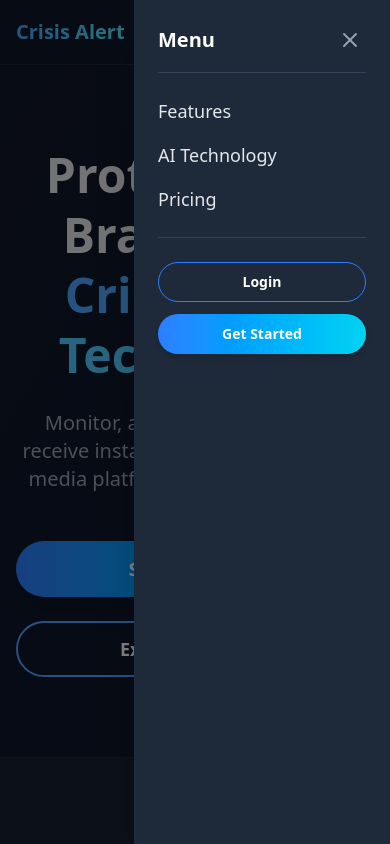
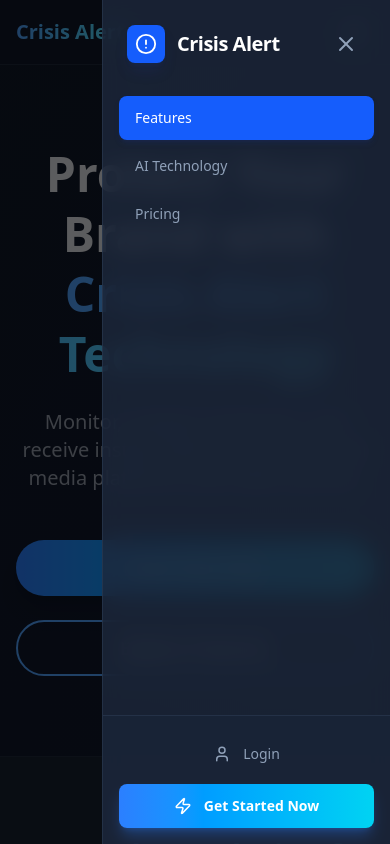
Before and after one commit to RankOutsider/crisis-alert, a Next.js app in the folder frontend/: page / in a window 390 px wide. Both pictures are taken after a click on the button "Open menu". Shown: the top 844 px of the page. Built offline with nearby package versions, Linux system fonts and the light colour scheme; no server answers; what @heroui/react would draw is missing.

Commit message:
feat: Nâng cấp Frontend UI & Backend DB Config
Chỉnh sửa:
- FE: Mobile Menu (Glassmorphism, Active State) và cố định Header Landing Page.
- BE: Cấu hình db.js thêm Connection Pool, Retry mechanism và Logging (Sequelize) để tăng ổn định hệ thống.

```diff
--- a/frontend/app/page.jsx
+++ b/frontend/app/page.jsx
@@ -1,10 +1,14 @@
+// frontend/app/page.jsx
 'use client';
 
-import { useState } from 'react';
+import { useState, useEffect } from 'react'; // Cần import useEffect
 import {
     Search, Zap, Send, FileText, Lock, DollarSign,
-    Check, X, Shield, Crown, BookOpen, Menu, LogOut
+    Check, X, Shield, Crown, BookOpen, Menu, LogOut,
+    User as UserIcon, Settings, AlertCircle // Icons mới cho MobileMenu
 } from 'lucide-react';
+
+// --- CÁC COMPONENT PHỤ ---
 
 const FeatureCard = ({ icon: Icon, title, description }) => (
     <div className="p-6 rounded-xl shadow-2xl bg-gray-900/70 backdrop-blur-sm border border-gray-700 hover:border-blue-500 transition-all duration-300 transform hover:scale-[1.02] cursor-default">
@@ -35,47 +39,129 @@ const XItem = ({ children }) => (
 );
 
 // --- COMPONENT MOBILE NAVIGATION ---
-const MobileMenu = ({ isOpen, onClose }) => (
+
+const MobileMenu = ({ isOpen, onClose, activeSection, onLinkClick }) => {
+
+    // Dữ liệu menu cho Landing Page
+    const menuItems = [
+        { name: 'Features', href: 'features' },
+        { name: 'AI Technology', href: 'ai' },
+        { name: 'Pricing', href: 'pricing' },
+    ];
+
+    // Hàm xử lý click và ngăn hành vi mặc định của thẻ <a>
+    const handleClick = (e, sectionId) => {
+        e.preventDefault();
+        onLinkClick(sectionId);
+    };
+
+    return (
+        <>
+            {/* 1. Overlay (Lớp phủ tối màu mờ nền) */}
             <div
-        className={`fixed inset-0 z-40 transform transition-transform duration-300 ${isOpen ? 'translate-x-0' : 'translate-x-full'
-            } lg:hidden`}
+                className={`fixed inset-0 z-40 md:hidden transition-opacity duration-300 ${isOpen ? 'opacity-100 pointer-events-auto bg-black/60' : 'opacity-0 pointer-events-none'
+                    }`}
+                onClick={onClose}
+            />
+
+            {/* 2. Thanh Sidebar chính (Glassmorphism) */}
+            <aside
+                className={`
+                    fixed inset-y-0 right-0 z-50 w-72 h-full
+                    bg-slate-800/80 backdrop-blur-md border-l border-slate-700/50
+                    transform transition-transform duration-300 ease-in-out flex flex-col
+                    ${isOpen ? 'translate-x-0' : 'translate-x-full'}
+                `}
             >
-        <div className="absolute inset-0 bg-black/50" onClick={onClose} />
-        <div className="absolute right-0 top-0 w-64 h-full bg-gray-800 p-6 shadow-2xl flex flex-col space-y-6">
-            <div className="flex justify-between items-center border-b border-gray-700 pb-4">
-                <h3 className="text-xl font-bold text-white">Menu</h3>
-                <button onClick={onClose} className="p-1 text-gray-400 hover:text-white">
+                {/* Header (Logo + Close Btn) */}
+                <div className="flex items-center justify-between p-6 shrink-0">
+                    <div className="flex items-center gap-3">
+                        {/* Logo Icon */}
+                        <div className="bg-blue-600 p-2 rounded-lg shadow-lg shadow-blue-900/20">
+                            <AlertCircle className="text-white" size={22} />
+                        </div>
+                        {/* Title */}
+                        <h1 className="text-xl font-bold text-white tracking-tight">Crisis Alert</h1>
+                    </div>
+                    {/* Nút X chỉ hiện trên Mobile */}
+                    <button
+                        onClick={onClose}
+                        className="p-2 md:hidden text-slate-400 hover:text-white transition-colors rounded-lg hover:bg-slate-700"
+                    >
                         <X size={24} />
                     </button>
                 </div>
 
-            <nav className="flex flex-col space-y-4 text-lg font-medium">
-                <a href="#features" onClick={onClose} className="hover:text-cyan-300 transition-colors">Features</a>
-                <a href="#ai" onClick={onClose} className="hover:text-cyan-300 transition-colors">AI Technology</a>
-                <a href="#pricing" onClick={onClose} className="hover:text-cyan-300 transition-colors">Pricing</a>
+                {/* Navigation (Menu Items) */}
+                <nav className="flex-1 overflow-y-auto px-4 py-2 space-y-1 custom-scrollbar">
+
+                    {menuItems.map((item) => {
+                        const isActive = item.href === activeSection; // Logic Active
+
+                        return (
+                            <a
+                                key={item.name}
+                                href={`#${item.href}`}
+                                onClick={(e) => handleClick(e, item.href)} // Gọi hàm cuộn và set active
+                                className={`
+                                    flex items-center px-4 py-3 rounded-lg transition-all duration-200 group text-sm
+                                    ${isActive
+                                        ? 'bg-blue-600 text-white shadow-md shadow-blue-900/20 font-bold' // ACTIVE CSS
+                                        : 'text-slate-400 hover:bg-slate-700/50 hover:text-white' // INACTIVE CSS
+                                    }
+                                `}
+                            >
+                                <span className="font-medium">{item.name}</span>
+                            </a>
+                        );
+                    })}
                 </nav>
 
-            <div className="flex flex-col space-y-3 pt-6 border-t border-gray-700">
-                <a href="/login" onClick={onClose}>
-                    <span className="w-full h-10 px-4 text-sm font-semibold rounded-full text-white border border-blue-500 hover:bg-blue-500/20 transition-all duration-300 flex items-center justify-center">
+                {/* Footer (Login/Register) - Dạng nút nổi bật */}
+                <div className="p-4 border-t border-slate-700/50 shrink-0 bg-slate-800/30">
+
+                    {/* Nút Login (Dạng Inactive Link - Màu xám) */}
+                    <a href="/login" onClick={onClose} className="w-full block mb-2">
+                        <div className="flex items-center justify-center p-3 rounded-lg text-slate-400 hover:bg-slate-700/50 hover:text-white transition-colors text-sm font-medium">
+                            <UserIcon size={18} className="mr-3" />
                             Login
-                    </span>
+                        </div>
                     </a>
-                <a href="/register" onClick={onClose}>
-                    <span className="w-full h-10 px-4 text-sm font-semibold rounded-full text-white bg-gradient-to-r from-blue-500 to-cyan-400 hover:from-blue-600 hover:to-cyan-500 transition-all duration-300 shadow-md flex items-center justify-center">
-                        Get Started
-                    </span>
+
+                    {/* Nút Get Started (Dạng Active Link - Gradient) */}
+                    <a href="/register" onClick={onClose} className="w-full block">
+                        <div className="flex items-center justify-center gap-3 px-4 py-3 rounded-lg transition-colors bg-gradient-to-r from-blue-500 to-cyan-400 hover:from-blue-600 hover:to-cyan-500 text-white font-semibold text-sm shadow-lg shadow-blue-500/30">
+                            <Zap size={18} />
+                            Get Started Now
+                        </div>
                     </a>
                 </div>
-        </div>
-    </div>
+            </aside>
+        </>
     );
+};
 
+// --- COMPONENT CHÍNH HOMEPAGE (ĐÃ CHỈNH SỬA) ---
 
 export default function HomePage() {
     const [isMenuOpen, setIsMenuOpen] = useState(false);
+    // Mặc định là features, sẽ thay đổi khi người dùng click vào menu
+    const [activeSection, setActiveSection] = useState('features');
 
-    // Dữ liệu gói dịch vụ
+    // Hàm XỬ LÝ KHI BẤM VÀO LINK MENU (Đã sửa lại logic)
+    const handleLinkClick = (sectionId) => {
+        // Đặt mục đang active
+        setActiveSection(sectionId);
+        // Đóng menu
+        setIsMenuOpen(false);
+        // Cuộn đến phần tử tương ứng
+        const section = document.getElementById(sectionId);
+        if (section) {
+            section.scrollIntoView({ behavior: 'smooth' });
+        }
+    };
+
+    // Dữ liệu gói dịch vụ (Giữ nguyên)
     const plans = [
         { name: 'Free', price: '$Free', period: '', icon: Shield, isPopular: false, buttonClass: 'bg-slate-700 text-slate-400 cursor-default', actionText: 'Default Plan' },
         { name: 'VIP', price: '$20', period: '/month', icon: Zap, isPopular: true, buttonClass: 'bg-gradient-to-r from-blue-600 to-cyan-500 hover:from-blue-500 hover:to-cyan-400 text-white shadow-lg', actionText: 'Upgrade Now' },
@@ -83,9 +169,9 @@ export default function HomePage() {
     ];
 
     return (
-        <div className="min-h-screen bg-gray-900 text-gray-200 overflow-x-hidden">
-            {/* --- 1. Header --- */}
-            <header className="sticky top-0 z-10 w-full bg-gray-900/90 backdrop-blur-sm border-b border-gray-800">
+        <div className="min-h-screen bg-gray-900 text-gray-200 overflow-x-hidden pt-16">
+            {/* --- Header --- */}
+            <header className="fixed top-0 z-10 w-full bg-gray-900/90 backdrop-blur-sm border-b border-gray-800">
                 <div className="max-w-7xl mx-auto px-4 sm:px-6 lg:px-8 flex justify-between items-center h-16">
                     <div className="text-xl font-bold text-transparent bg-clip-text bg-gradient-to-r from-blue-400 to-cyan-300">
                         Crisis Alert
@@ -93,13 +179,13 @@ export default function HomePage() {
 
                     {/* Desktop Navigation */}
                     <nav className="hidden lg:flex space-x-6 text-sm font-medium">
+                        {/* Cập nhật logic active cho Desktop nếu cần thiết, tạm thời giữ nguyên hover */}
                         <a href="#features" className="hover:text-cyan-300 transition-colors">Features</a>
                         <a href="#ai" className="hover:text-cyan-300 transition-colors">AI Technology</a>
                         <a href="#pricing" className="hover:text-cyan-300 transition-colors">Pricing</a>
                     </nav>
 
                     <div className="flex items-center space-x-4">
-                        {/* Mobile: Ẩn Login, Desktop: Hiện Login */}
                         <a href="/login" className="text-sm font-medium hover:text-cyan-300 transition-colors hidden lg:block">
                             Login
                         </a>
@@ -121,11 +207,17 @@ export default function HomePage() {
                 </div>
             </header>
 
-            <MobileMenu isOpen={isMenuOpen} onClose={() => setIsMenuOpen(false)} />
+            {/* Cập nhật props truyền xuống MobileMenu */}
+            <MobileMenu
+                isOpen={isMenuOpen}
+                onClose={() => setIsMenuOpen(false)}
+                activeSection={activeSection}
+                onLinkClick={handleLinkClick}
+            />
 
             <main>
-                {/* --- 2. Hero Section --- */}
-                <section className="py-20 md:py-32 bg-gradient-to-br from-gray-900 via-slate-900 to-gray-900">
+                {/* --- Hero Section --- */}
+                <section id="features" className="py-20 md:py-32 bg-gradient-to-br from-gray-900 via-slate-900 to-gray-900">
                     <div className="max-w-7xl mx-auto px-4 text-center">
                         <h1 className="text-5xl md:text-7xl font-extrabold mb-6 leading-tight">
                             Protect Your Brand with <br className="hidden md:inline" />
@@ -143,7 +235,7 @@ export default function HomePage() {
                                     Start Free Trial
                                 </span>
                             </a>
-                            <a href="#features" className="w-full sm:w-auto">
+                            <a href="#features" className="w-full sm:w-auto" onClick={(e) => handleLinkClick('features')}>
                                 <span className="flex items-center justify-center h-14 w-full px-12 font-bold rounded-full text-white bg-transparent border-2 border-blue-400 hover:bg-blue-400/20 transition-all duration-300 transform hover:scale-105 text-lg">
                                     Explore Features
                                 </span>
@@ -152,7 +244,7 @@ export default function HomePage() {
                     </div>
                 </section>
 
-                {/* --- 3. Feature Section --- */}
+                {/* --- Feature Section --- */}
                 <section id="features" className="py-20 md:py-28 bg-gray-800/50 border-t border-gray-800">
                     <div className="max-w-7xl mx-auto px-4">
                         <SectionTitle>
@@ -170,7 +262,7 @@ export default function HomePage() {
                     </div>
                 </section>
 
-                {/* --- 4. AI Section --- */}
+                {/* --- AI Section --- */}
                 <section id="ai" className="py-20 md:py-28 bg-gray-900 border-t border-gray-800">
                     <div className="max-w-7xl mx-auto px-4">
                         <SectionTitle>
@@ -273,13 +365,21 @@ export default function HomePage() {
                                         {/* Features List */}
                                         <ul className="space-y-4 mb-8 flex-1">
                                             <CheckItem>Up to 5 Alerts</CheckItem>
+
                                             <CheckItem>10 Keywords per Alert</CheckItem>
+
                                             <CheckItem>Email Support</CheckItem>
+
                                             {plan.name !== 'Free' ? <CheckItem>Sentiment Analysis</CheckItem> : <XItem>Sentiment Analysis</XItem>}
-                                            {plan.name === 'Pro' || plan.name === 'VIP' ? <CheckItem>PDF Report Export</CheckItem> : <XItem>PDF Report Export</XItem>}
+
+                                            {plan.name === 'Pro' ? (<CheckItem>PDF/Excel Report Export</CheckItem>) : plan.name === 'VIP' ? (<CheckItem>PDF Report Export</CheckItem>) : (<XItem>PDF Report Export</XItem>)}
+
                                             {plan.name !== 'Free' ? <CheckItem>Real-time Alerts via Email</CheckItem> : <XItem>Real-time Alerts via Email</XItem>}
+
                                             {plan.name !== 'Free' ? <CheckItem>Case Study Generation</CheckItem> : <XItem>Case Study Generation</XItem>}
+
                                             {plan.name === 'Pro' ? <CheckItem>Excel Report Export</CheckItem> : <XItem>Excel Report Export</XItem>}
+
                                             {plan.name === 'Pro' ? <CheckItem>Full API Access</CheckItem> : <XItem>Full API Access</XItem>}
                                         </ul>
 
```
Also changed, not shown: 1 other file (tests, documents, lock files or other folders). Lines whose indentation alone changed are shown as unchanged.
